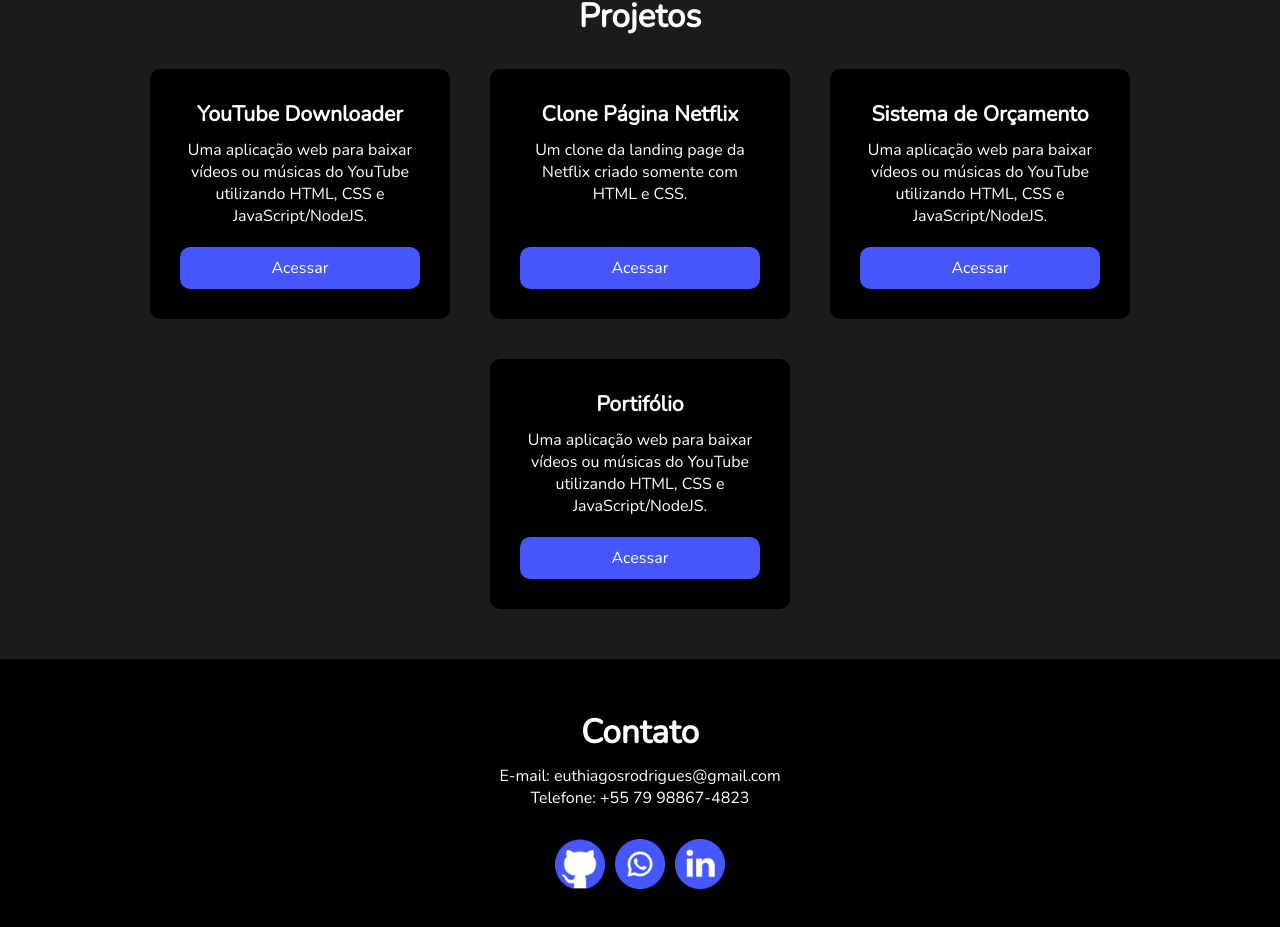
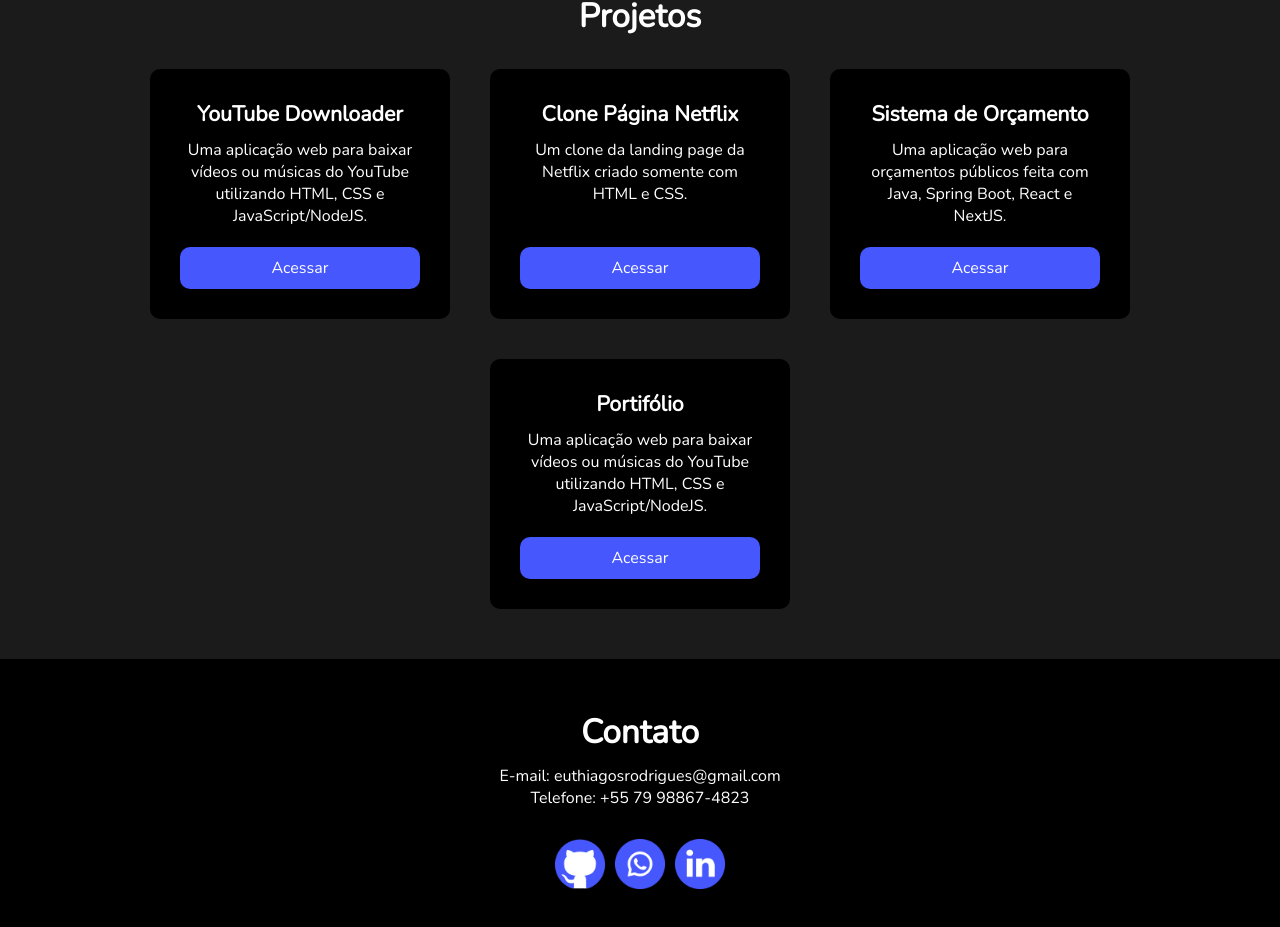
Before and after one commit to thiagodevcodes/portifolio-thiago, a Next.js app: page / in a window 1280 px wide. Shown: the part 1133-2060 px from the top of the page. Built offline with nearby package versions, Linux system fonts and the light colour scheme.

Commit message:
refact: alteração da descrição do projeto orcamento

```diff
--- a/src/pages/index.jsx
+++ b/src/pages/index.jsx
@@ -75,7 +75,7 @@
           <div>
             <CardTech href={"https://github.com/thiagodevcodes/ytdownloader"} title="YouTube Downloader" description="Uma aplicação web para baixar vídeos ou músicas do YouTube utilizando HTML, CSS e JavaScript/NodeJS."/>
             <CardTech href={"https://github.com/thiagodevcodes/netflix"} title="Clone Página Netflix" description="Um clone da landing page da Netflix criado somente com HTML e CSS."/>
-            <CardTech href={"https://github.com/thiagodevcodes/orcamento-publico"} title="Sistema de Orçamento" description="Uma aplicação web para baixar vídeos ou músicas do YouTube utilizando HTML, CSS e JavaScript/NodeJS."/>
+            <CardTech href={"https://github.com/thiagodevcodes/orcamento-publico"} title="Sistema de Orçamento" description="Uma aplicação web para orçamentos públicos feita com Java, Spring Boot, React e NextJS."/>
             <CardTech href={"https://github.com/thiagodevcodes/portifolio"} title="Portifólio" description="Uma aplicação web para baixar vídeos ou músicas do YouTube utilizando HTML, CSS e JavaScript/NodeJS."/>
           </div>
         </div>
```
